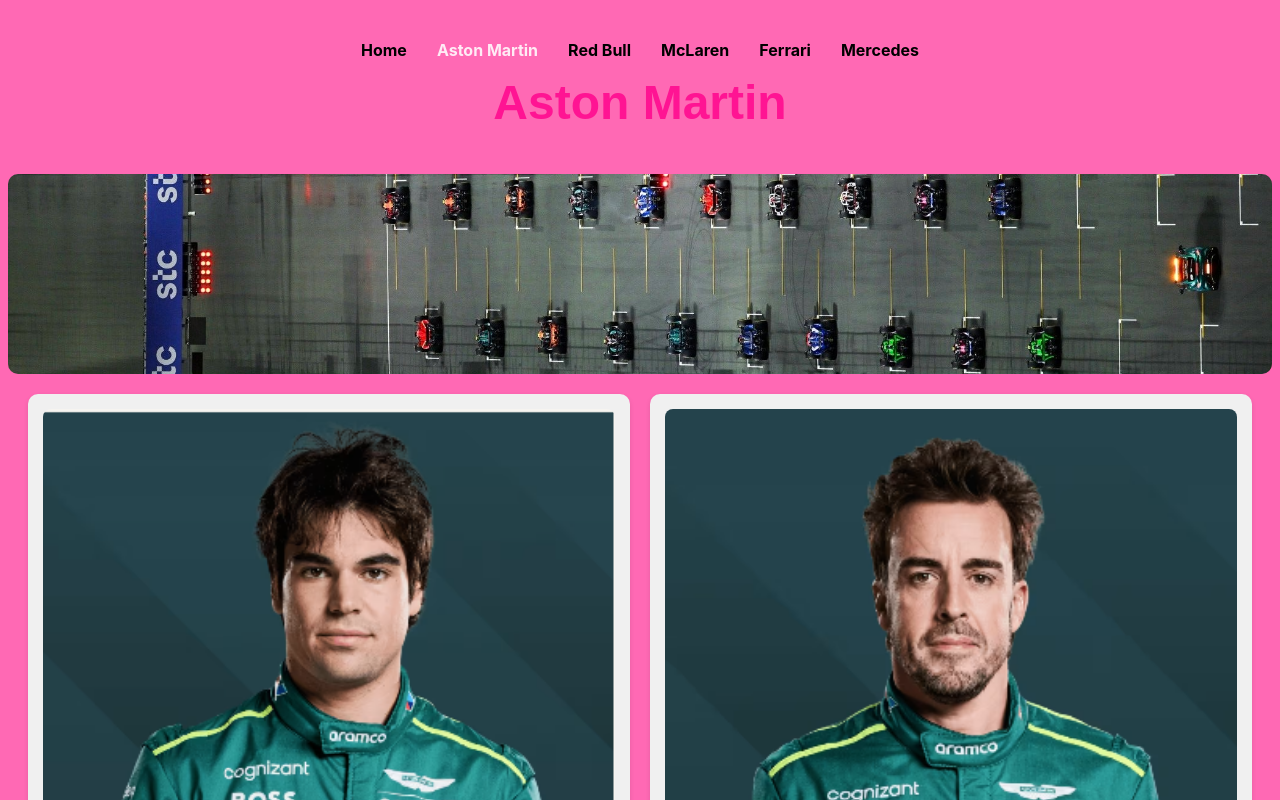
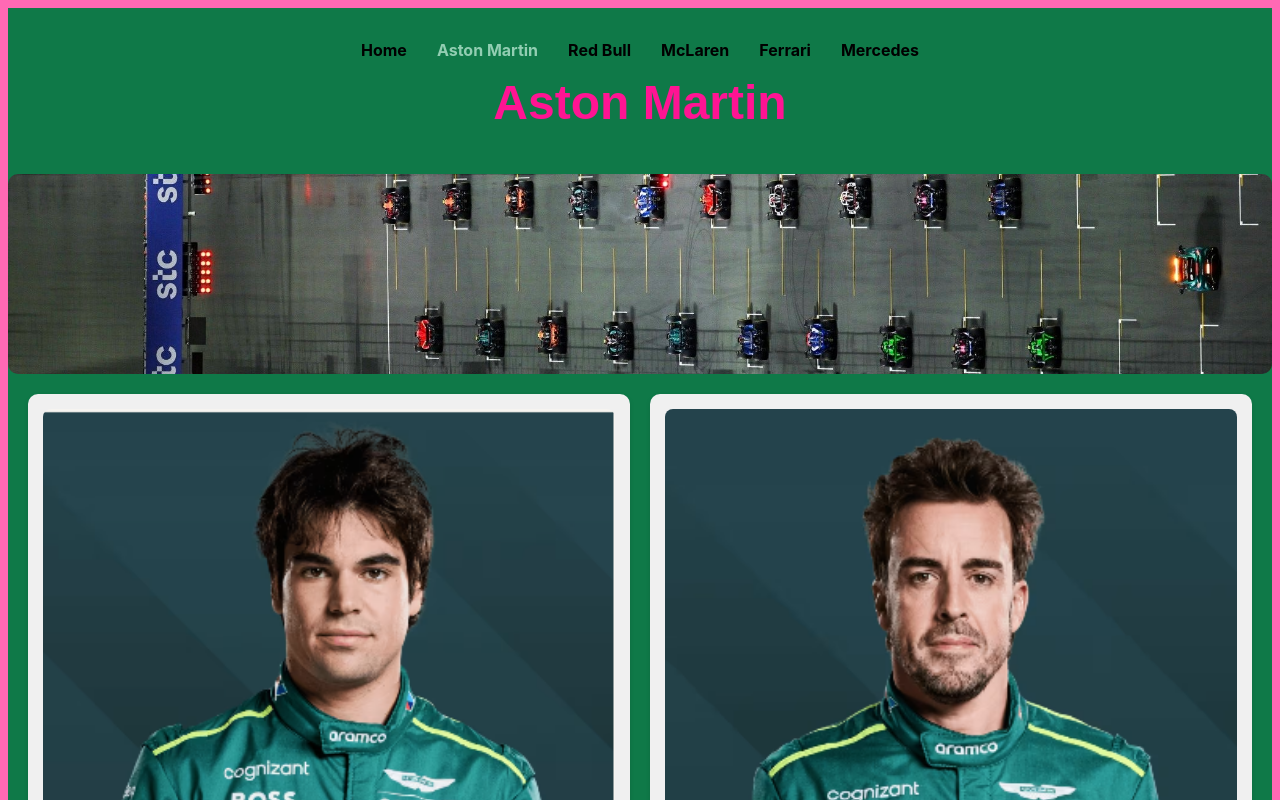
Before and after one commit to daisyosebe/formula_one, a React (Vite) app: page /formula_one/AstonMartin in a window 1280 px wide. Shown: the top 800 px of the page. Built offline with nearby package versions, Linux system fonts and the light colour scheme.

Commit message:
individual pages with their own color figured out

```diff
--- a/src/components/layout/Layout.css
+++ b/src/components/layout/Layout.css
@@ -1,3 +1,12 @@
+
+.layout{
+  min-height:100vh;
+}
+.layout.astonmartin{
+  background-color: #0f7948;
+  color: #92ceb2;
+}
+
 /* Styling for the navbar */
 .navbar {
     background-color: #333;
--- a/src/components/layout/Layout.jsx
+++ b/src/components/layout/Layout.jsx
@@ -2,9 +2,10 @@
 import Header from "../header/Header.jsx";
 import Footer from "../footer/Footer.jsx";
 
-export default function Layout({ title, navbarPosition, children }) {
+export default function Layout({ title, navbarPosition, children, theme}) {   console.log("Theme applied:", theme);  // Checks if theme is being applied for each page
+
   return (
-    <div className="layout">
+    <div className= {`layout ${theme}`}> {/*Apply theme as a class*/}
       <Header title={title} navbarPosition={navbarPosition} />
       <main>
         {children}
--- a/src/pages/astonmartin/AstonMartin.css
+++ b/src/pages/astonmartin/AstonMartin.css
@@ -2,7 +2,10 @@
     text-align: center;
     padding: 20px;
 }
-
+.layout.astonmartin{
+    background-color: #0f7948;
+    color: #92ceb2;
+  }
 .headerTitle{
     color: #0d8251;
     font-family: 'Cool Font', sans-serif;
```
